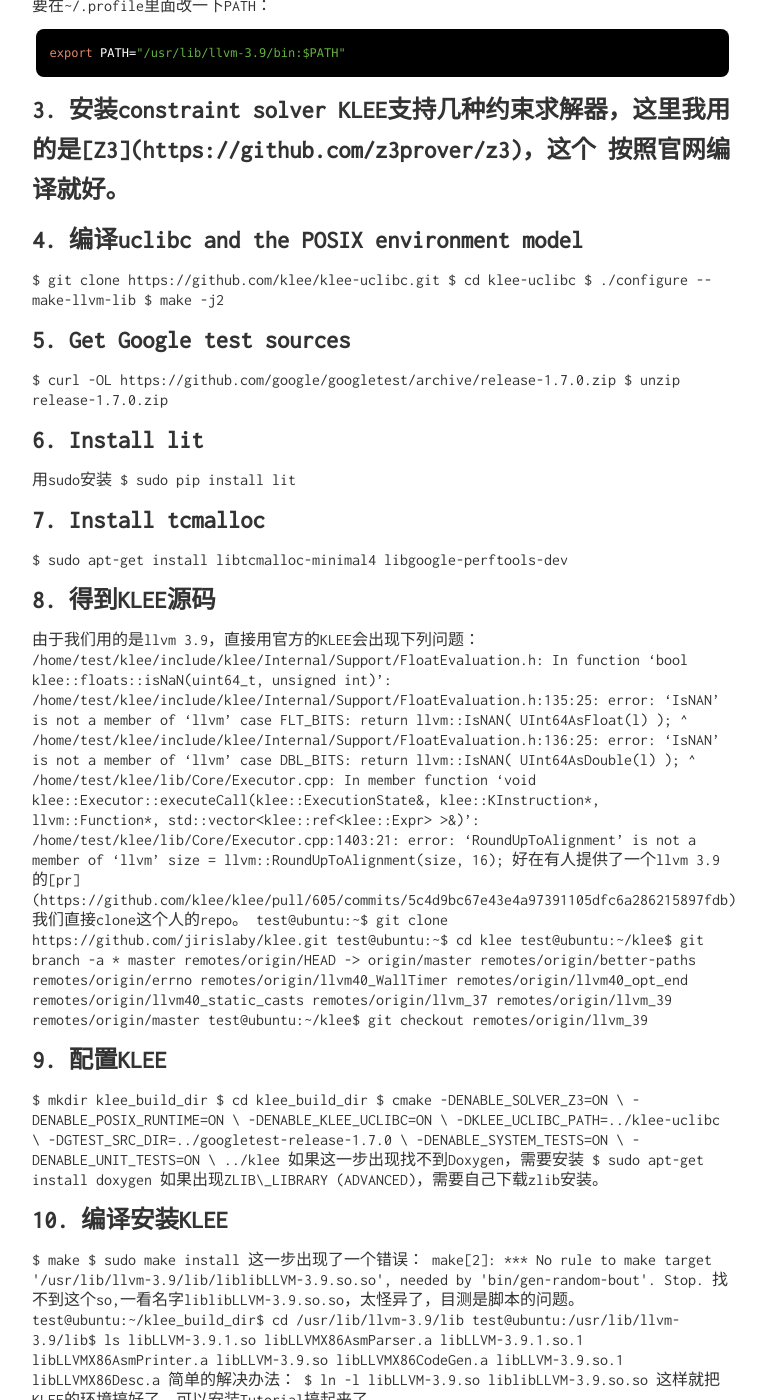
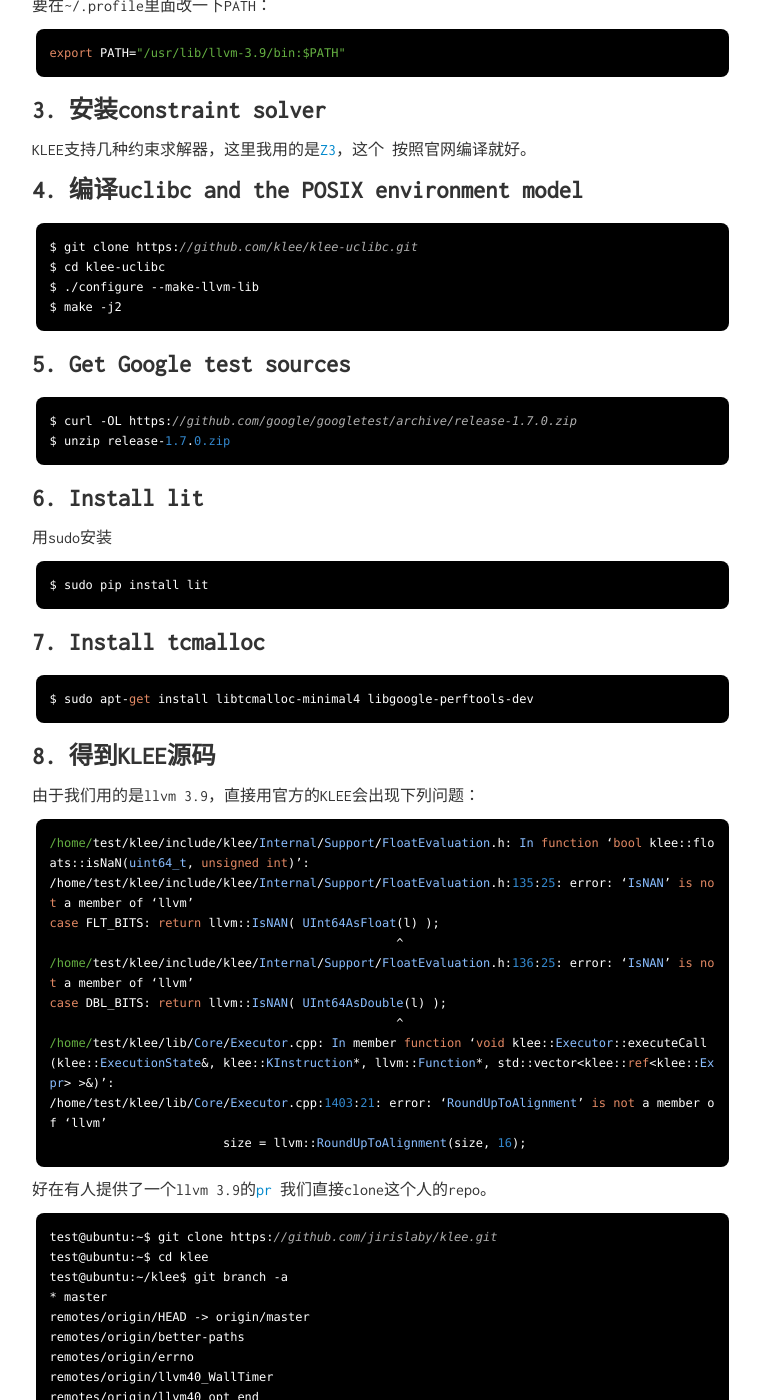
Before and after one commit to terenceli/terenceli.github.com, a Jekyll site: the page built from _posts/2017-06-08-klee-newbie.md, in a window 1280 px wide and 1400 px high, scrolled down 740 px. Shown: the whole window, without its empty margins (258-1024 px from the left). Built offline with Jekyll 4.4.1, drawn with Linux system fonts in a browser that asks for light colours; comment, search, counter and statistics services are not loaded; some of the changed text lies outside the part shown.

Commit message:
fix syntax error:

```diff
--- a/_posts/2017-06-08-klee-newbie.md
+++ b/_posts/2017-06-08-klee-newbie.md
@@ -33,7 +33,7 @@
 
 	export PATH="/usr/lib/llvm-3.9/bin:$PATH"
 
-<h3>3. 安装constraint solver
+<h3>3. 安装constraint solver</h3>
 
 KLEE支持几种约束求解器，这里我用的是[Z3](https://github.com/z3prover/z3)，这个
 按照官网编译就好。
```
